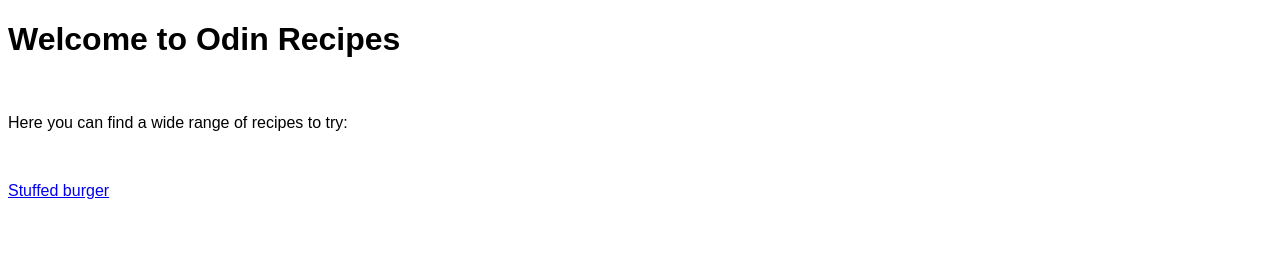
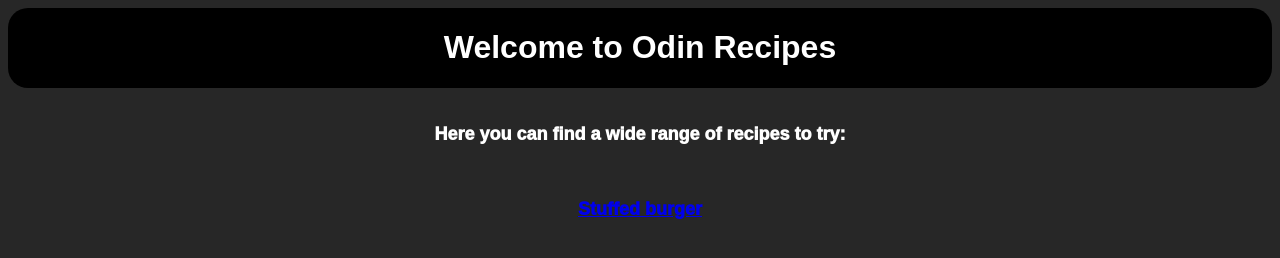
Before and after one commit to techvio-dev/odin-recipes, a plain HTML site: page index.html in a window 1280 px wide. Drawn offline with Linux system fonts and the light colour scheme.

Commit message:
Update styles.css

```diff
--- a/styles.css
+++ b/styles.css
@@ -1,3 +1,24 @@
 * {
     font-family: sans-serif;
 }
+
+body {
+    background-color: rgb(39, 39, 39);
+}
+
+.welcome {
+    display: flex;
+    align-items: center;
+    justify-content: center;
+    flex-direction: column;
+    background-color: rgb(0, 0, 0);
+    color: white;
+    border-radius: 20px;
+}
+
+.c {
+    text-align: center;
+    font-size: large;
+    font-weight: 1000;
+    color: white;
+}
```
